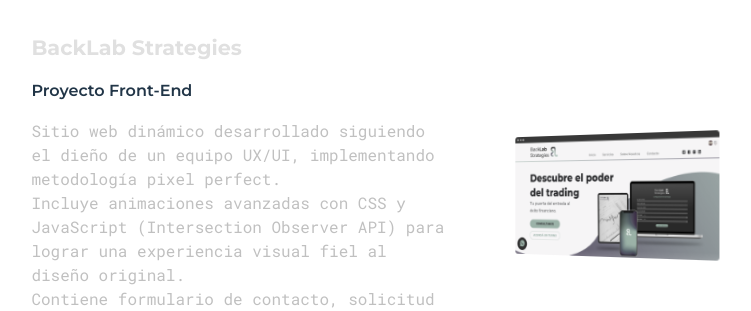
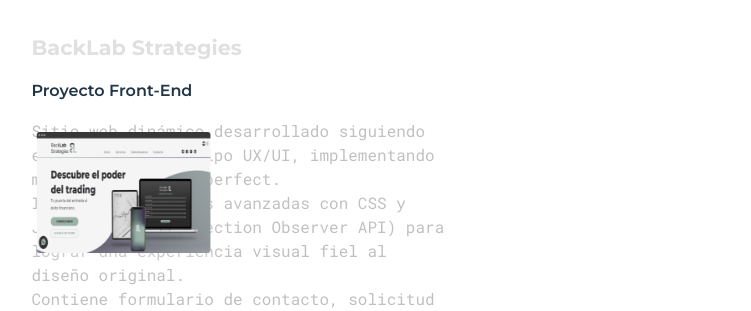
Before and after one commit to PabloC-Chiavarino/reactJs-portfolio-v2, a React (Vite) app: page / in a window 1280 px wide. Shown: the part 2540-2851 px from the top of the page, without its empty margins (287-1038 px from the left). Built offline with nearby package versions, Linux system fonts and the light colour scheme.

Commit message:
feat: add click to visit functionality for proyects previews

```diff
--- a/src/components/Projects/index.jsx
+++ b/src/components/Projects/index.jsx
@@ -14,7 +14,9 @@ const Projects = React.forwardRef((props, ref) => {
                     <p className='projects__description'>Sitio web dinámico desarrollado siguiendo el dieño de un equipo UX/UI, implementando metodología pixel perfect.<br/>Incluye animaciones avanzadas con CSS y JavaScript (Intersection Observer API) para lograr una experiencia visual fiel al diseño original.<br/>Contiene formulario de contacto, solicitud de turnos online y selección de idioma EN/ES.</p>
                 </div>
                 <div className="projects__image">
-                    <img className='projects__img' src={ProjectImg1} alt="Proyect Image" />
+                    <a href="https://backlab-strategies.vercel.app" target="_blank" className='projects__link'>
+                        <img className='projects__img' src={ProjectImg1} alt="Proyect Image" />
+                    </a>
                 </div>
             </div>
             <div className="projects__row">
```
